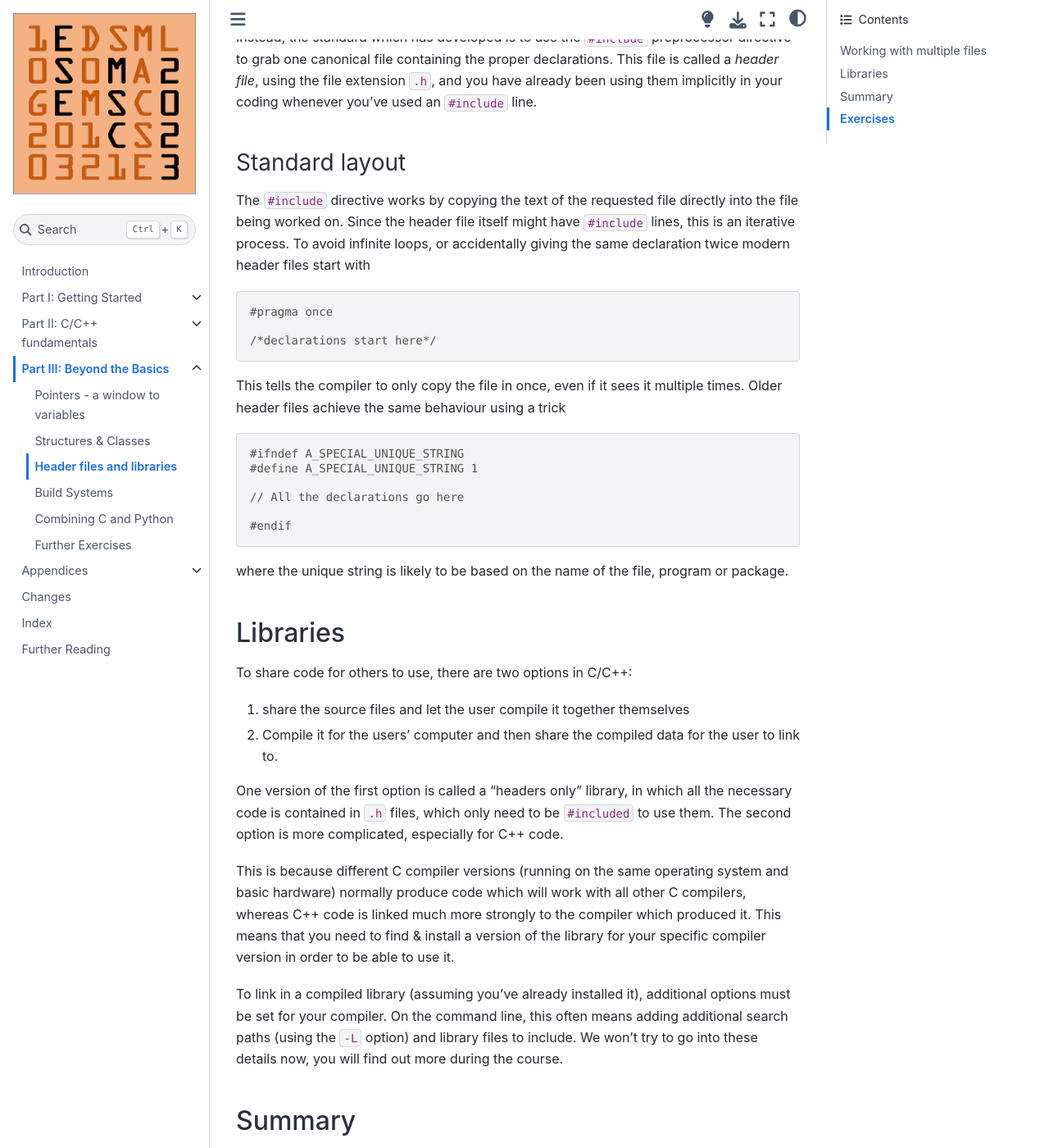
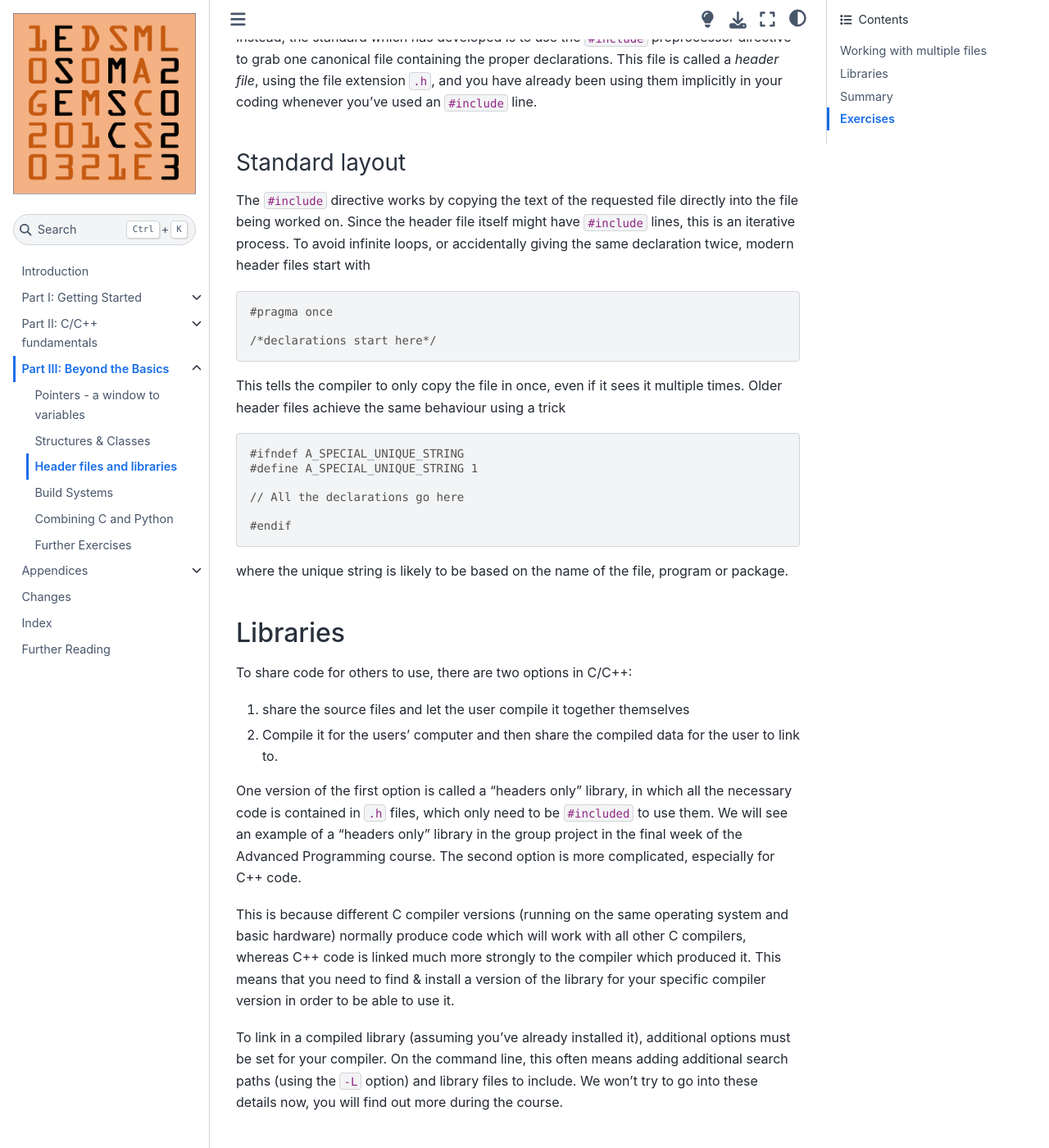
Before and after one commit to ese-msc/c-primer, a Jupyter Book: the page built from part_three/03_header_files.md, in a window 1280 px wide and 1400 px high, scrolled down 608 px. Shown: the whole window at 82% size. Built offline with Jupyter Book 1.0.4 settings and Sphinx 7.4.7 and the Sphinx Book theme 1.1.4, drawn with Linux system fonts in a browser that asks for light colours.

Commit message:
header file updates

````diff
--- a/part_three/03_header_files.md
+++ b/part_three/03_header_files.md
@@ -14,7 +14,7 @@ Instead, the standard which has developed is to use the `#include` preprocessor
 
 ### Standard layout
 
-The `#include` directive works by copying the text of the requested file directly into the file being worked on. Since the header file itself might have `#include` lines, this is an iterative process. To avoid infinite loops, or accidentally giving the same declaration twice modern header files start with
+The `#include` directive works by copying the text of the requested file directly into the file being worked on. Since the header file itself might have `#include` lines, this is an iterative process. To avoid infinite loops, or accidentally giving the same declaration twice, modern header files start with
 
 ```c++
 #pragma once
@@ -42,7 +42,7 @@ To share code for others to use, there are two options in C/C++:
 1) share the source files and let the user compile it together themselves
 2) Compile it for the users' computer and then share the compiled data for the user to link to.
 
-One version of the first option is called a "headers only" library, in which all the necessary code is contained in `.h` files, which only need to be `#included` to use them. The second option is more complicated, especially for C++ code.
+One version of the first option is called a "headers only" library, in which all the necessary code is contained in `.h` files, which only need to be `#included` to use them. We will see an example of a "headers only" library in the group project in the final week of the Advanced Programming course. The second option is more complicated, especially for C++ code.
 
 This is because different C compiler versions (running on the same operating system and basic hardware) normally produce code which will work with all other C compilers, whereas C++ code is linked much more strongly to the compiler which produced it. This means that you need to find & install a version of the library for your specific compiler version in order to be able to use it.
 
````
Also changed, not shown: part_three/01_pointers.md (+1 -1 lines), part_three/02_structs.md (+1 -1 lines).
